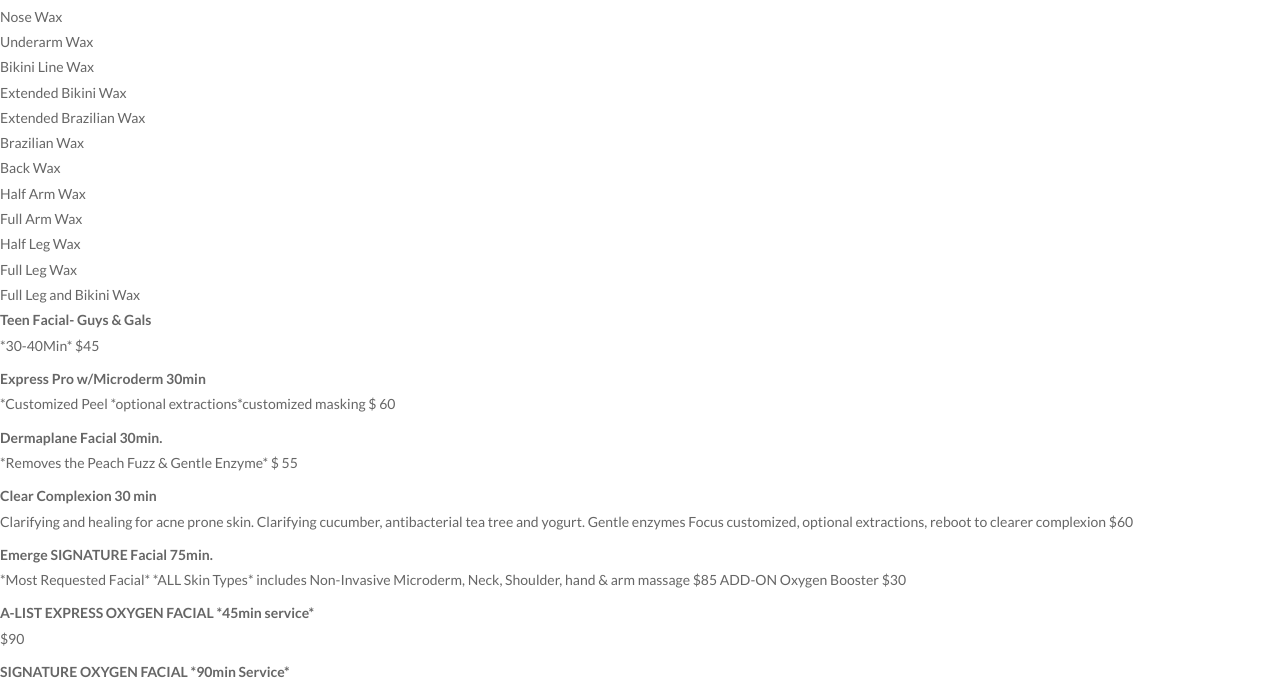
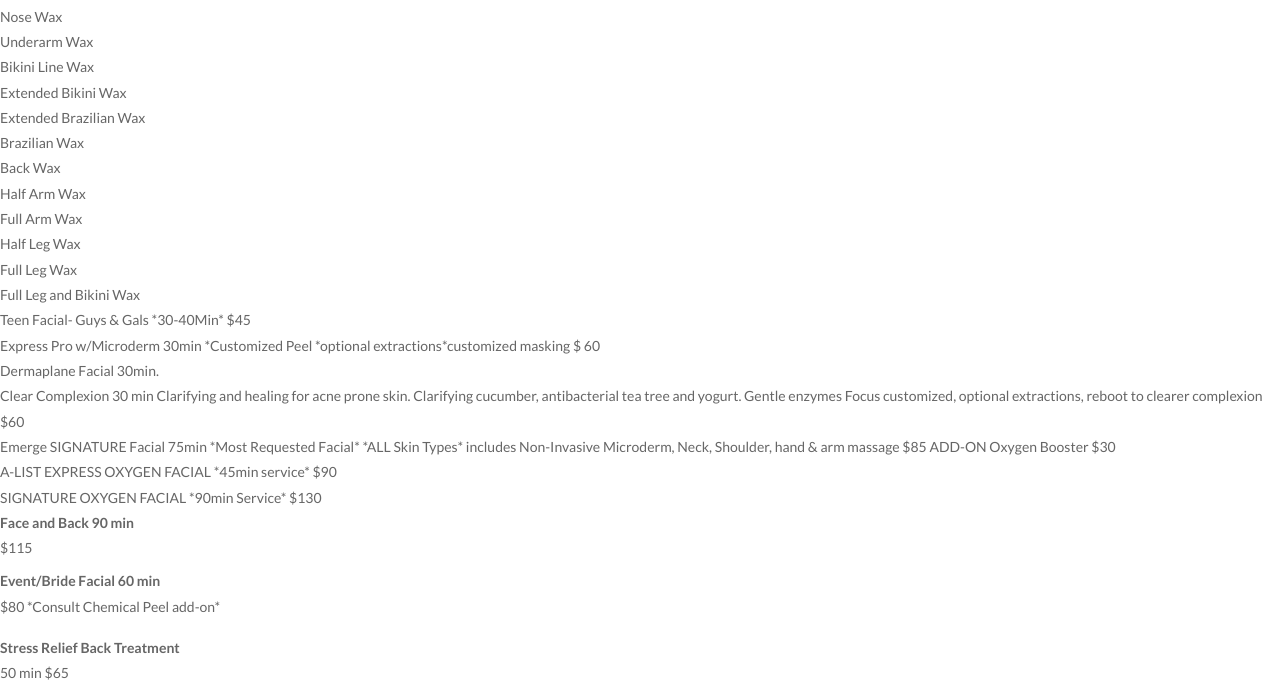
Before and after one commit to LordOfTheStrings/EmergeSpa, a plain HTML site: page Services.html in a window 1280 px wide. Shown: the part 123-805 px from the top of the page. Drawn offline with nearby package versions, Linux system fonts and the light colour scheme; some packages are replaced by stand-ins of ours.

Commit message:
Update Services.html

```diff
--- a/Services.html
+++ b/Services.html
@@ -116,34 +116,15 @@
           </div>
           <div>
               <!--Facial-->
-              <dl>
-                  <dt>Teen Facial- Guys & Gals</dt>
-                  <dd>*30-40Min* $45</dd>
-
-                  <dt>Express Pro w/Microderm 30min</dt>
-                  <dd>*Customized Peel *optional extractions*customized masking $ 60</dd>
-
-                  <dt>Dermaplane Facial 30min.</dt>
-                  <dd>*Removes the Peach Fuzz & Gentle Enzyme* $ 55</dd>
-
-                  <dt>Clear Complexion 30 min</dt>
-                  <dd>Clarifying and healing for acne prone skin. Clarifying cucumber, antibacterial tea tree and yogurt. Gentle enzymes Focus customized, optional extractions, reboot to clearer complexion $60</dd>
-
-                  <dt>Emerge SIGNATURE Facial 75min.</dt>
-                  <dd>*Most Requested Facial* *ALL Skin Types* includes Non-Invasive Microderm, Neck, Shoulder, hand & arm massage $85 ADD-ON Oxygen Booster $30</dd>
-
-                  <dt>A-LIST EXPRESS OXYGEN FACIAL *45min service*</dt>
-                  <dd>$90</dd>
-
-                  <dt>SIGNATURE OXYGEN FACIAL *90min Service*</dt>
-                  <dd>$130</dd>
-
-                  <dt></dt>
-                  <dd></dd>
-
-                  <dt></dt>
-                  <dd></dd>
-              </dl>
+              <ul class="Facial">
+                  <li class="Facial-Item">Teen Facial- Guys & Gals *30-40Min* $45</li>
+                  <li class="Facial">Express Pro w/Microderm 30min *Customized Peel *optional extractions*customized masking $ 60</li>
+                  <li class="Facial">Dermaplane Facial 30min.</li>
+                  <li class="Facial">Clear Complexion 30 min Clarifying and healing for acne prone skin. Clarifying cucumber, antibacterial tea tree and yogurt. Gentle enzymes Focus customized, optional extractions, reboot to clearer complexion $60</li>
+                  <li class="Facial">Emerge SIGNATURE Facial 75min *Most Requested Facial* *ALL Skin Types* includes Non-Invasive Microderm, Neck, Shoulder, hand & arm massage $85 ADD-ON Oxygen Booster $30</li>
+                  <li class="Facial">A-LIST EXPRESS OXYGEN FACIAL *45min service* $90</li>
+                  <li class="Facial">SIGNATURE OXYGEN FACIAL *90min Service* $130</li>
+              </ul>
 
               <!--Emerge Ultimate-->
               <dl>
```
